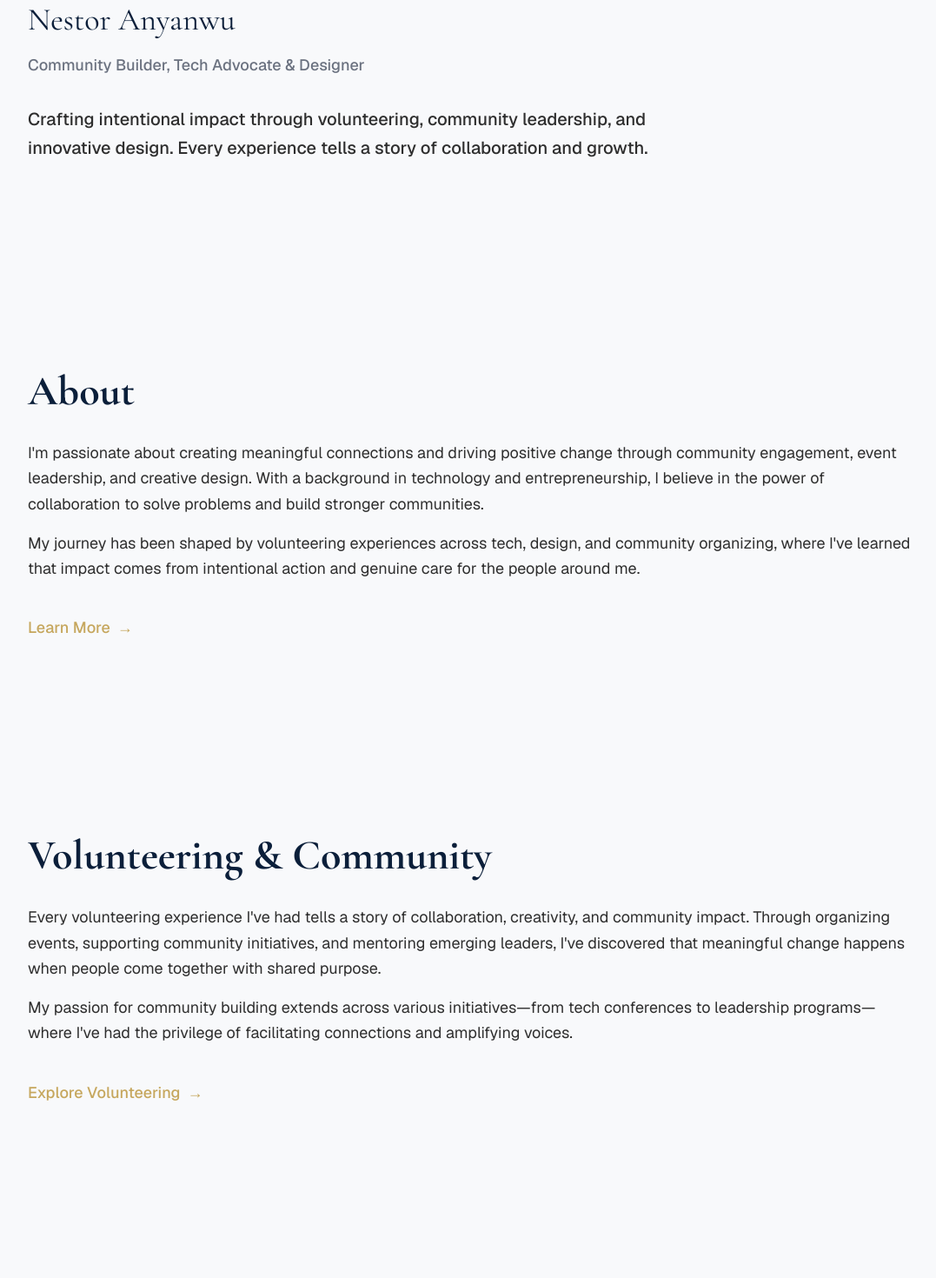
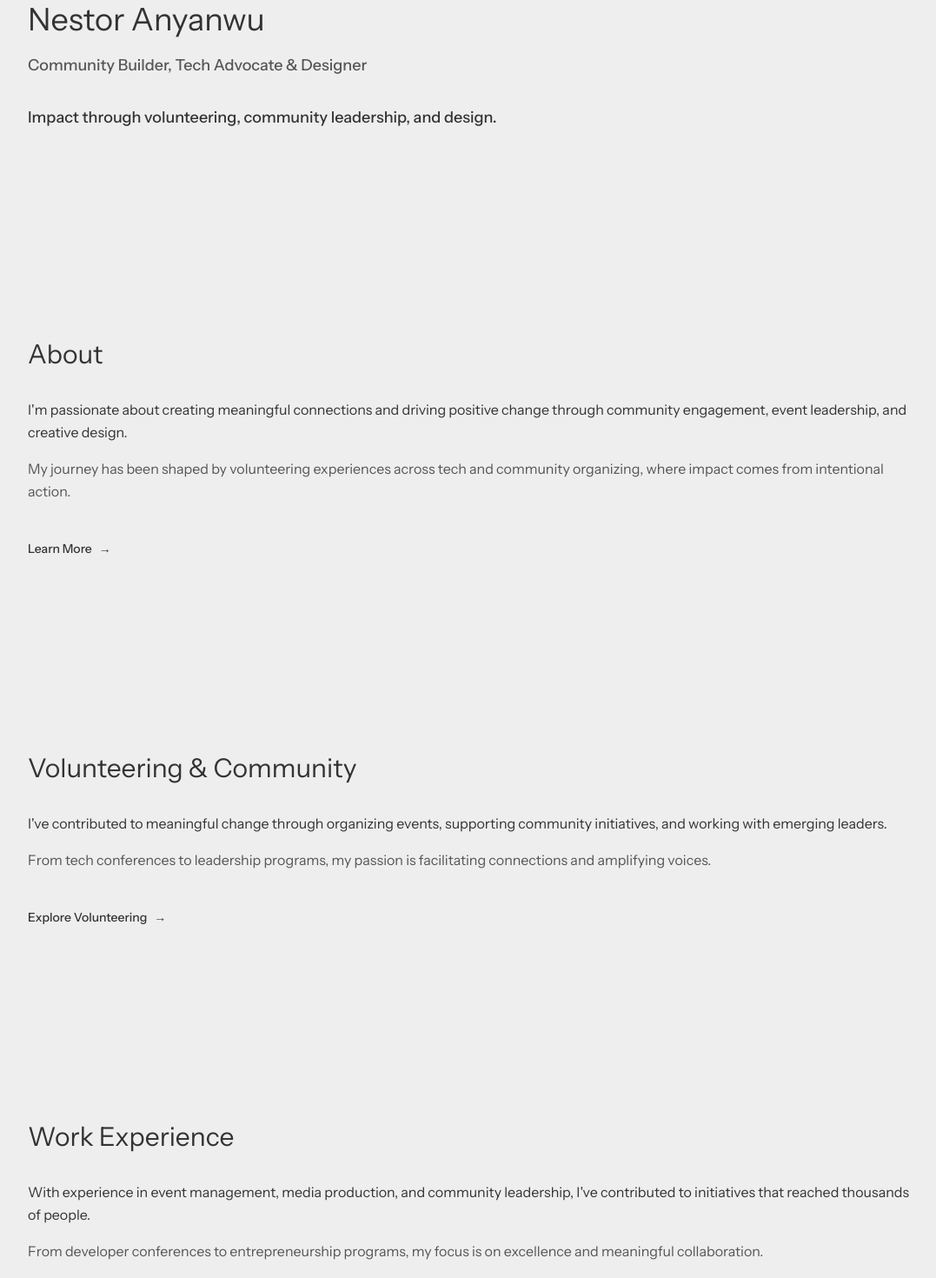
Before and after one commit to nestorcyber/nesvol, a Next.js app: page / in a window 1280 px wide. Shown: the part 160-1630 px from the top of the page at 87% size, without its empty margins (96-1173 px from the left). Built offline with nearby package versions, Linux system fonts and the light colour scheme.

Commit message:
feat: implement new color system and typography
Update color palette and replace Cormorant Garamond with Instrument Sans. Refine navigation and homepage layouts for a clean, professional look.

Co-authored-by: Nestor Anyanwu <109572113+nestorcyber@users.noreply.github.com>

```diff
--- a/app/globals.css
+++ b/app/globals.css
@@ -4,25 +4,25 @@
 @custom-variant dark (&:is(.dark *));
 
 :root {
-  --background: #F8F9FB;
-  --foreground: #2E2E2E;
-  --card: #FFFFFF;
-  --card-foreground: #2E2E2E;
-  --popover: #FFFFFF;
-  --popover-foreground: #2E2E2E;
-  --primary: #0B1F3A;
-  --primary-foreground: #FFFFFF;
-  --secondary: #F8F9FB;
-  --secondary-foreground: #2E2E2E;
-  --muted: #F3F4F6;
-  --muted-foreground: #6B7280;
-  --accent: #C6A75E;
-  --accent-foreground: #0B1F3A;
+  --background: #eeeeee;
+  --foreground: #333333;
+  --card: #ffffff;
+  --card-foreground: #333333;
+  --popover: #ffffff;
+  --popover-foreground: #333333;
+  --primary: #333333;
+  --primary-foreground: #eeeeee;
+  --secondary: #eeeeee;
+  --secondary-foreground: #333333;
+  --muted: #565656;
+  --muted-foreground: #565656;
+  --accent: #626262;
+  --accent-foreground: #eeeeee;
   --destructive: oklch(0.577 0.245 27.325);
   --destructive-foreground: oklch(0.577 0.245 27.325);
-  --border: #E5E7EB;
-  --input: #F3F4F6;
-  --ring: #0B1F3A;
+  --border: #dddddd;
+  --input: #f5f5f5;
+  --ring: #333333;
   --chart-1: oklch(0.55 0.15 240);
   --chart-2: oklch(0.65 0.12 160);
   --chart-3: oklch(0.6 0.118 184.704);
@@ -40,25 +40,25 @@
 }
 
 .dark {
-  --background: #0B1F3A;
-  --foreground: #F8F9FB;
-  --card: #1A2F4A;
-  --card-foreground: #F8F9FB;
-  --popover: #1A2F4A;
-  --popover-foreground: #F8F9FB;
-  --primary: #F8F9FB;
-  --primary-foreground: #0B1F3A;
-  --secondary: #2D4460;
-  --secondary-foreground: #F8F9FB;
-  --muted: #2D4460;
-  --muted-foreground: #9CA3AF;
-  --accent: #C6A75E;
-  --accent-foreground: #0B1F3A;
+  --background: #1a1a1a;
+  --foreground: #eeeeee;
+  --card: #2a2a2a;
+  --card-foreground: #eeeeee;
+  --popover: #2a2a2a;
+  --popover-foreground: #eeeeee;
+  --primary: #eeeeee;
+  --primary-foreground: #1a1a1a;
+  --secondary: #2a2a2a;
+  --secondary-foreground: #eeeeee;
+  --muted: #565656;
+  --muted-foreground: #9a9a9a;
+  --accent: #626262;
+  --accent-foreground: #eeeeee;
   --destructive: oklch(0.396 0.141 25.723);
   --destructive-foreground: oklch(0.637 0.237 25.331);
-  --border: #2D4460;
-  --input: #2D4460;
-  --ring: #F8F9FB;
+  --border: #3a3a3a;
+  --input: #2a2a2a;
+  --ring: #eeeeee;
   --chart-1: oklch(0.7 0.15 240);
   --chart-2: oklch(0.75 0.12 160);
   --chart-3: oklch(0.769 0.188 70.08);
@@ -75,8 +75,8 @@
 }
 
 @theme inline {
-  --font-sans: "Geist", "Geist Fallback";
-  --font-serif: "Cormorant Garamond", serif;
+  --font-sans: "Instrument Sans", sans-serif;
+  --font-serif: "Instrument Sans", sans-serif;
   --font-mono: "Geist Mono", "Geist Mono Fallback";
   --color-background: var(--background);
   --color-foreground: var(--foreground);
--- a/app/layout.tsx
+++ b/app/layout.tsx
@@ -1,13 +1,13 @@
 import type React from "react"
 import type { Metadata, Viewport } from "next"
-import { Geist, Geist_Mono, Cormorant_Garamond } from "next/font/google"
+import { Geist, Geist_Mono, Instrument_Sans } from "next/font/google"
 import { Analytics } from "@vercel/analytics/next"
 import Navigation from "@/components/navigation"
 import "./globals.css"
 
 const _geist = Geist({ subsets: ["latin"] })
 const _geistMono = Geist_Mono({ subsets: ["latin"] })
-const _cormorant = Cormorant_Garamond({ weight: ["400", "500", "600", "700"], subsets: ["latin"] })
+const _instrumentSans = Instrument_Sans({ subsets: ["latin"] })
 
 export const metadata: Metadata = {
   title: {
--- a/app/volunteering/page.tsx
+++ b/app/volunteering/page.tsx
@@ -2,7 +2,6 @@ import ExperienceCard from "@/components/experience-card"
 import Footer from "@/components/footer"
 import { experiences } from "@/lib/data"
 import { Metadata } from "next"
-import Image from "next/image"
 
 export const metadata: Metadata = {
   title: "Volunteering & Community Impact",
@@ -24,67 +23,8 @@ export default function VolunteeringPage() {
             </p>
           </div>
 
-          {/* FLE Conference Section */}
-          <section className="mb-20 pb-20 border-b border-border">
-            <h2 className="text-2xl font-serif font-600 text-primary mb-8">
-              Faith, Life, Leadership & Entrepreneurship (FLE) Conference
-            </h2>
-            <div className="grid grid-cols-1 md:grid-cols-2 gap-8">
-              <div>
-                <p className="text-lg text-foreground leading-relaxed mb-6">
-                  The Faith, Life, Leadership & Entrepreneurship (FLE) Conference represents one of my most significant volunteering experiences. This transformative event brought together young leaders, entrepreneurs, and innovators to discuss critical topics in personal development, business growth, and community impact.
-                </p>
-                <p className="text-lg text-foreground leading-relaxed mb-6">
-                  Through active participation in event setup, coordination, and support, I contributed to creating an inspiring environment where hundreds of participants could network, learn, and grow. The experience reinforced my commitment to community building and the power of bringing people together around shared values.
-                </p>
-                <div className="flex flex-wrap gap-2">
-                  <span className="px-3 py-1 bg-primary/10 text-primary text-sm rounded-full font-medium">Event Setup</span>
-                  <span className="px-3 py-1 bg-primary/10 text-primary text-sm rounded-full font-medium">Coordination</span>
-                  <span className="px-3 py-1 bg-primary/10 text-primary text-sm rounded-full font-medium">Community Building</span>
-                  <span className="px-3 py-1 bg-primary/10 text-primary text-sm rounded-full font-medium">Leadership</span>
-                </div>
-              </div>
-              <div className="flex flex-col gap-4">
-                <Image
-                  src="https://hebbkx1anhila5yf.public.blob.vercel-storage.com/fle3%280%29-CFKUWQDj8dfMZ5zkDTF9IEEXC6zDID.jpg"
-                  alt="FLE Conference team photo with attendees"
-                  width={500}
-                  height={400}
-                  className="rounded-lg object-cover w-full h-64 md:h-72"
-                />
-                <Image
-                  src="https://hebbkx1anhila5yf.public.blob.vercel-storage.com/fle2%280%29-FfRbgx2cSla1HuEuvaPzlOe8rKfEcm.jpg"
-                  alt="Receiving FLE Festival 2.0 certificate of appreciation"
-                  width={500}
-                  height={400}
-                  className="rounded-lg object-cover w-full h-64 md:h-72"
-                />
-              </div>
-            </div>
-            <div className="mt-8 flex flex-wrap gap-4">
-              <Image
-                src="https://hebbkx1anhila5yf.public.blob.vercel-storage.com/fle4-n7IdoFLGvctWYMK2ZspbSaqYEJz6n7.jpg"
-                alt="Speaking and engaging with audience at FLE event"
-                width={600}
-                height={400}
-                className="rounded-lg object-cover w-full md:w-1/2 h-64"
-              />
-              <Image
-                src="https://hebbkx1anhila5yf.public.blob.vercel-storage.com/fle1%280%29-RFztiDFA8wlZ5TUikrNKon6EVYY0te.jpg"
-                alt="Audience engagement at FLE conference"
-                width={600}
-                height={400}
-                className="rounded-lg object-cover w-full md:w-1/2 h-64"
-              />
-            </div>
-          </section>
-
           {/* All Experiences Section */}
           <section>
-            <h2 className="text-4xl font-bold text-slate-900 mb-10">All Volunteering Experiences</h2>
-            <p className="text-lg text-slate-600 mb-12 max-w-2xl">
-              Below is a comprehensive collection of my volunteering experiences, including event coordination, media coverage, design contributions, and active participation in community-building initiatives.
-            </p>
             <div className="grid grid-cols-1 md:grid-cols-2 gap-8">
               {experiences.map((exp) => (
                 <ExperienceCard key={exp.id} experience={exp} />
--- a/components/home-about-preview.tsx
+++ b/components/home-about-preview.tsx
@@ -2,23 +2,23 @@ import Link from "next/link"
 
 export default function HomeAboutPreview() {
   return (
-    <section className="py-20 md:py-28 px-4 md:px-8 lg:px-16 bg-secondary">
+    <section className="py-20 md:py-28 px-4 md:px-8 lg:px-16 bg-background">
       <div className="max-w-5xl mx-auto">
-        <h2 className="font-serif text-4xl md:text-5xl font-bold text-primary mb-8">About</h2>
+        <h2 className="font-sans text-3xl md:text-3xl font-600 text-primary mb-8">About</h2>
 
-        <div className="prose prose-lg text-foreground space-y-4 mb-10">
-          <p className="text-lg leading-relaxed">
-            I&apos;m passionate about creating meaningful connections and driving positive change through community engagement, event leadership, and creative design. With a background in technology and entrepreneurship, I believe in the power of collaboration to solve problems and build stronger communities.
+        <div className="space-y-4 mb-10">
+          <p className="text-base leading-relaxed text-foreground">
+            I&apos;m passionate about creating meaningful connections and driving positive change through community engagement, event leadership, and creative design.
           </p>
 
-          <p className="text-lg leading-relaxed">
-            My journey has been shaped by volunteering experiences across tech, design, and community organizing, where I&apos;ve learned that impact comes from intentional action and genuine care for the people around me.
+          <p className="text-base leading-relaxed text-muted">
+            My journey has been shaped by volunteering experiences across tech and community organizing, where impact comes from intentional action.
           </p>
         </div>
 
         <Link
           href="/about"
-          className="inline-flex items-center text-accent hover:text-primary transition-colors font-medium text-lg group"
+          className="inline-flex items-center text-primary hover:text-accent transition-colors font-medium text-sm group"
         >
           Learn More
           <span className="ml-2 group-hover:translate-x-1 transition-transform">→</span>
--- a/components/home-experience-preview.tsx
+++ b/components/home-experience-preview.tsx
@@ -4,21 +4,21 @@ export default function HomeExperiencePreview() {
   return (
     <section className="py-20 md:py-28 px-4 md:px-8 lg:px-16 bg-background">
       <div className="max-w-5xl mx-auto">
-        <h2 className="font-serif text-4xl md:text-5xl font-bold text-primary mb-8">Work Experience</h2>
+        <h2 className="font-sans text-3xl md:text-3xl font-600 text-primary mb-8">Work Experience</h2>
 
         <div className="space-y-4 mb-10">
-          <p className="text-lg text-foreground leading-relaxed">
-            With a diverse background spanning tech events, media production, and community leadership, I&apos;ve developed expertise in event management, design, and strategic communication. I&apos;ve contributed to initiatives that reached thousands of people and created lasting impact in my community.
+          <p className="text-base text-foreground leading-relaxed">
+            With experience in event management, media production, and community leadership, I&apos;ve contributed to initiatives that reached thousands of people.
           </p>
 
-          <p className="text-lg text-foreground leading-relaxed">
-            From organizing major developer conferences to supporting entrepreneurship programs, my professional journey reflects a commitment to excellence and meaningful collaboration.
+          <p className="text-base text-muted leading-relaxed">
+            From developer conferences to entrepreneurship programs, my focus is on excellence and meaningful collaboration.
           </p>
         </div>
 
         <Link
           href="/experience"
-          className="inline-flex items-center text-accent hover:text-primary transition-colors font-medium text-lg group"
+          className="inline-flex items-center text-primary hover:text-accent transition-colors font-medium text-sm group"
         >
           View Experience
           <span className="ml-2 group-hover:translate-x-1 transition-transform">→</span>
--- a/components/home-hero.tsx
+++ b/components/home-hero.tsx
@@ -3,18 +3,18 @@ export default function HomeHero() {
     <section className="pt-32 pb-16 md:pt-40 md:pb-20 px-4 md:px-8 lg:px-16 bg-background">
       <div className="max-w-5xl mx-auto">
         {/* Main Heading */}
-        <h1 className="font-serif text-3xl md:text-4xl font-600 text-primary mb-4 leading-tight">
+        <h1 className="font-sans text-3xl md:text-4xl font-600 text-primary mb-4 leading-tight">
           Nestor Anyanwu
         </h1>
 
         {/* Professional Identity */}
-        <p className="text-base md:text-lg text-muted-foreground mb-8 font-medium">
+        <p className="text-base md:text-lg text-muted mb-8 font-medium">
           Community Builder, Tech Advocate & Designer
         </p>
 
         {/* Short Statement */}
-        <p className="text-lg md:text-xl text-foreground mb-12 max-w-3xl leading-relaxed font-medium">
-          Crafting intentional impact through volunteering, community leadership, and innovative design. Every experience tells a story of collaboration and growth.
+        <p className="text-lg text-foreground mb-12 max-w-2xl leading-relaxed font-medium">
+          Impact through volunteering, community leadership, and design.
         </p>
       </div>
     </section>
--- a/components/home-volunteering-preview.tsx
+++ b/components/home-volunteering-preview.tsx
@@ -2,23 +2,23 @@ import Link from "next/link"
 
 export default function HomeVolunteeringPreview() {
   return (
-    <section className="py-20 md:py-28 px-4 md:px-8 lg:px-16 bg-secondary">
+    <section className="py-20 md:py-28 px-4 md:px-8 lg:px-16 bg-background">
       <div className="max-w-5xl mx-auto">
-        <h2 className="font-serif text-4xl md:text-5xl font-bold text-primary mb-8">Volunteering & Community</h2>
+        <h2 className="font-sans text-3xl md:text-3xl font-600 text-primary mb-8">Volunteering & Community</h2>
 
         <div className="space-y-4 mb-10">
-          <p className="text-lg text-foreground leading-relaxed">
-            Every volunteering experience I&apos;ve had tells a story of collaboration, creativity, and community impact. Through organizing events, supporting community initiatives, and mentoring emerging leaders, I&apos;ve discovered that meaningful change happens when people come together with shared purpose.
+          <p className="text-base text-foreground leading-relaxed">
+            I&apos;ve contributed to meaningful change through organizing events, supporting community initiatives, and working with emerging leaders.
           </p>
 
-          <p className="text-lg text-foreground leading-relaxed">
-            My passion for community building extends across various initiatives—from tech conferences to leadership programs—where I&apos;ve had the privilege of facilitating connections and amplifying voices.
+          <p className="text-base text-muted leading-relaxed">
+            From tech conferences to leadership programs, my passion is facilitating connections and amplifying voices.
           </p>
         </div>
 
         <Link
           href="/volunteering"
-          className="inline-flex items-center text-accent hover:text-primary transition-colors font-medium text-lg group"
+          className="inline-flex items-center text-primary hover:text-accent transition-colors font-medium text-sm group"
         >
           Explore Volunteering
           <span className="ml-2 group-hover:translate-x-1 transition-transform">→</span>
```
Also changed, not shown: components/footer.tsx (+13 -13 lines), components/home-contact-cta.tsx (+4 -4 lines), components/home-projects-preview.tsx (+5 -5 lines), components/navigation.tsx (+15 -13 lines), lib/data.ts (+6 -1 lines).
